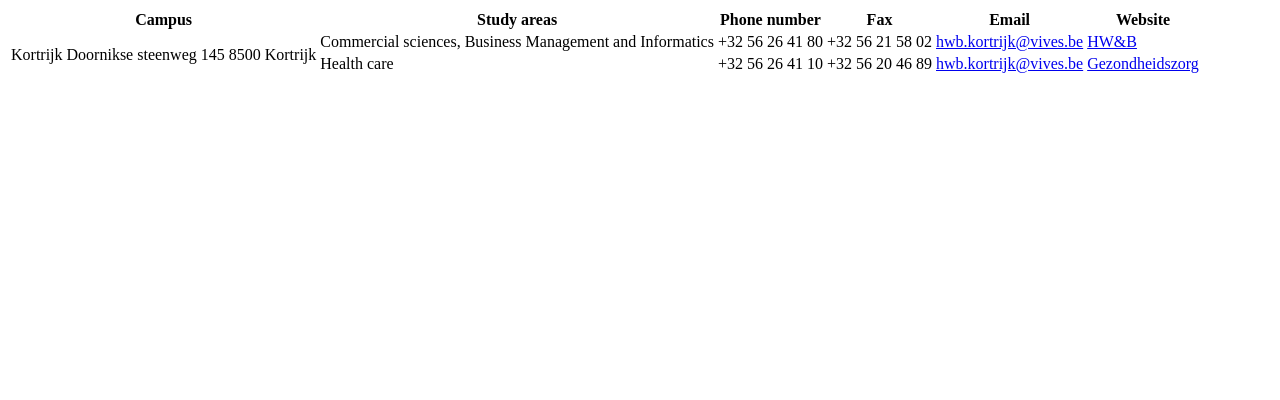
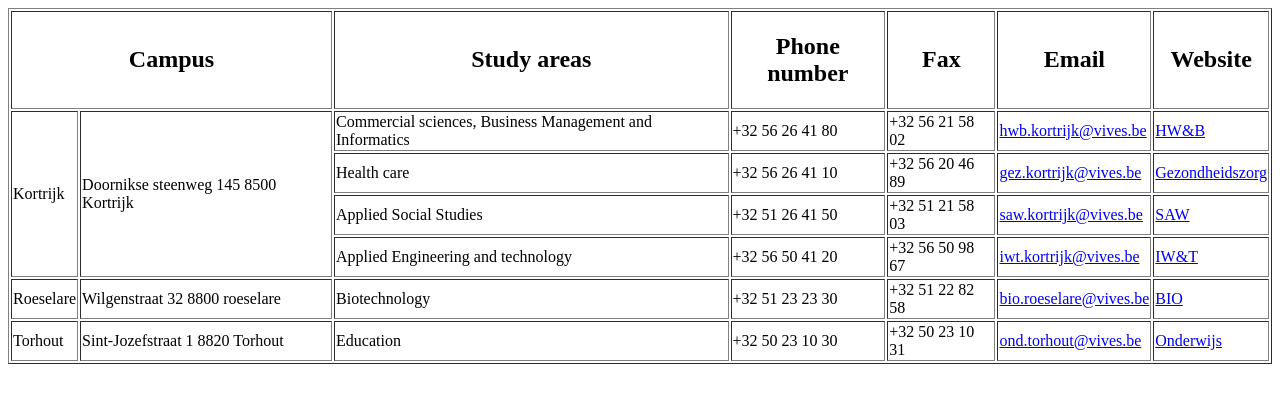
Before and after one commit to ArneVergote/Webdevelopment-1TIa, a plain HTML site: page Labo 3/Opdracht contact information assignment/index.html in a window 1280 px wide. Drawn offline with Linux system fonts and the light colour scheme.

Commit message:
Update index.html

```diff
--- a/Labo 3/Opdracht contact information assignment/index.html
+++ b/Labo 3/Opdracht contact information assignment/index.html
@@ -5,15 +5,15 @@
     <title>Opdracht contact information assignment</title>
 </head>
 <body>
-<table>
+<table border="1">
     <thead>
     <tr>
-        <th colspan="2">Campus</th>
-        <th>Study areas</th>
-        <th>Phone number</th>
-        <th>Fax</th>
-        <th>Email</th>
-        <th>Website</th>
+        <th colspan="2"><h2>Campus</h2></th>
+        <th><h2>Study areas</h2></th>
+        <th><h2>Phone number</h2></th>
+        <th><h2>Fax</h2></th>
+        <th><h2>Email</h2></th>
+        <th><h2>Website</h2></th>
     </tr>
     </thead>
     <tbody>
@@ -30,20 +30,40 @@
         <td>Health care</td>
         <td>+32 56 26 41 10</td>
         <td>+32 56 20 46 89</td>
-        <td><a href="hwb.kortrijk@vives.be">hwb.kortrijk@vives.be</a></td>
+        <td><a href="gez.kortrijk@vives.be">gez.kortrijk@vives.be</a></td>
         <td><a href="https://www.vives.be/nl/handelswetenschappen-en-bedrijfskunde/wellbeing-en-vitaliteitsmanagement">Gezondheidszorg</a></td>
     </tr>
     <tr>
-
+        <td>Applied Social Studies</td>
+        <td>+32 51 26 41 50</td>
+        <td>+32 51 21 58 03</td>
+        <td><a href="saw.kortrijk@vives.be">saw.kortrijk@vives.be</a></td>
+        <td><a href="https://www.vives.be/nl/handelswetenschappen-en-bedrijfskunde/salesmanagement">SAW</a></td>
     </tr>
     <tr>
-
+        <td>Applied Engineering and technology</td>
+        <td>+32 56 50 41 20</td>
+        <td>+32 56 50 98 67</td>
+        <td><a href="iwt.kortrijk@vives.be">iwt.kortrijk@vives.be</a></td>
+        <td><a href="https://www.vives.be/nl/handelswetenschappen-en-bedrijfskunde/immobilien-en-verzekeringen">IW&T</a></td>
     </tr>
     <tr>
-
+        <td>Roeselare</td>
+        <td>Wilgenstraat 32 8800 roeselare</td>
+        <td>Biotechnology</td>
+        <td>+32 51 23 23 30</td>
+        <td>+32 51 22 82 58</td>
+        <td><a href="bio.roeselare@vives.be">bio.roeselare@vives.be</a></td>
+        <td><a href="https://www.vives.be/nl/handelswetenschappen-en-bedrijfskunde/wellness-en-spamanagement">BIO</a></td>
     </tr>
     <tr>
-
+        <td>Torhout</td>
+        <td>Sint-Jozefstraat 1 8820 Torhout</td>
+        <td>Education</td>
+        <td>+32 50 23 10 30</td>
+        <td>+32 50 23 10 31</td>
+        <td><a href="ond.torhout@vives.be">ond.torhout@vives.be</a></td>
+        <td><a href="https://www.vives.be/nl/handelswetenschappen-en-bedrijfskunde/hotelmanagement-engelstalig">Onderwijs</a></td>
     </tr>
     </tbody>
 </table>
```
